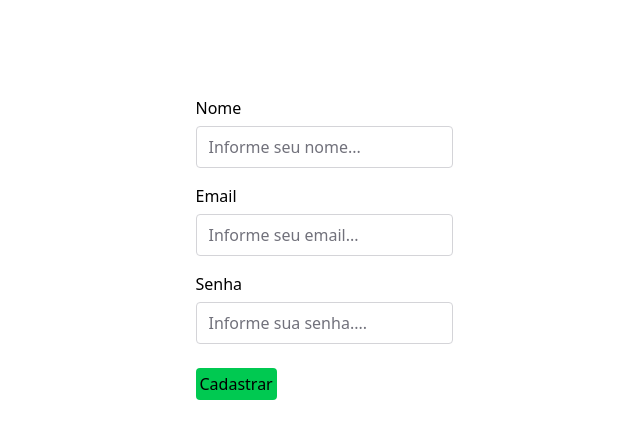
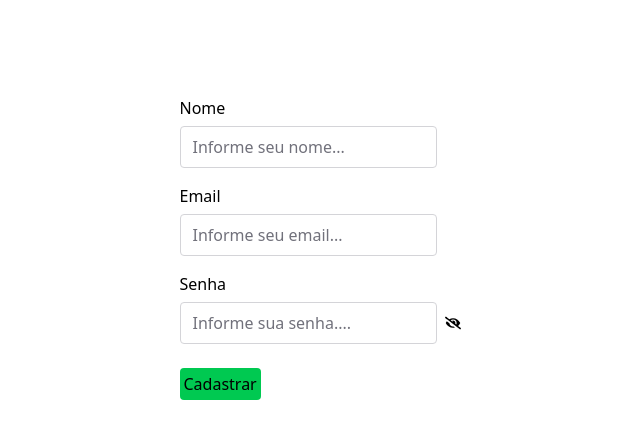
Before and after one commit to NathanRodriguesVieira99/Estudos-React-Hook-Form-e-Zod, a Next.js app: page / in a window 1280 px wide. Shown: the top 438 px of the page, without its empty margins (316-956 px from the left). Built offline with nearby package versions, Linux system fonts and the light colour scheme.

Commit message:
feat: implement ShowPasswordToggle for password input in the form

```diff
--- a/src/app/page.tsx
+++ b/src/app/page.tsx
@@ -1,14 +1,14 @@
-"use client";
+'use client';
 
-import { Button } from "@/components/Button";
-import { Form } from "@/components/Form";
+import { Button } from '@/components/Button';
+import { Form } from '@/components/Form';
 import {
   cadastroSchema,
   type cadastroSchemaProps,
-} from "@/schemas/cadastroSchema";
-import { zodResolver } from "@hookform/resolvers/zod";
-import { useTransition } from "react";
-import { FormProvider, useForm } from "react-hook-form";
+} from '@/schemas/cadastroSchema';
+import { zodResolver } from '@hookform/resolvers/zod';
+import { useTransition } from 'react';
+import { FormProvider, useForm } from 'react-hook-form';
 
 export default function Home() {
   const [isSaving, startIsSaving] = useTransition(); // useTransition usado para exibir loading enquanto o cadastro está sendo processado, sem travar a interface.
@@ -57,15 +57,20 @@ export default function Home() {
 
             <Form.Field className="mt-4">
               <Form.Label htmlFor="password">Senha</Form.Label>
-              <Form.Input
-                name="password"
-                type="password"
-                placeholder="Informe sua senha...."
-              />
+              {/* ShowPasswordToggle envolve o input de senha para controlar o estado de mostrar senha */}
+              <Form.ShowPasswordToggle>
+                {/* getInputType é uma função que que controla o tipo do input password <-> text */}
+                {({ getInputType }) => (
+                  <Form.Input
+                    name="password"
+                    type={getInputType('password')}
+                    placeholder="Informe sua senha...."
+                  />
+                )}
+              </Form.ShowPasswordToggle>
               <Form.ErrorMessage field="password" />
             </Form.Field>
 
-            {/* TODO refazer esse button com composition patter */}
             <Button.Root type="submit" disabled={isSaving}>
               {isSaving ? <p> Cadastrando...</p> : <p>Cadastrar</p>}
             </Button.Root>
```
